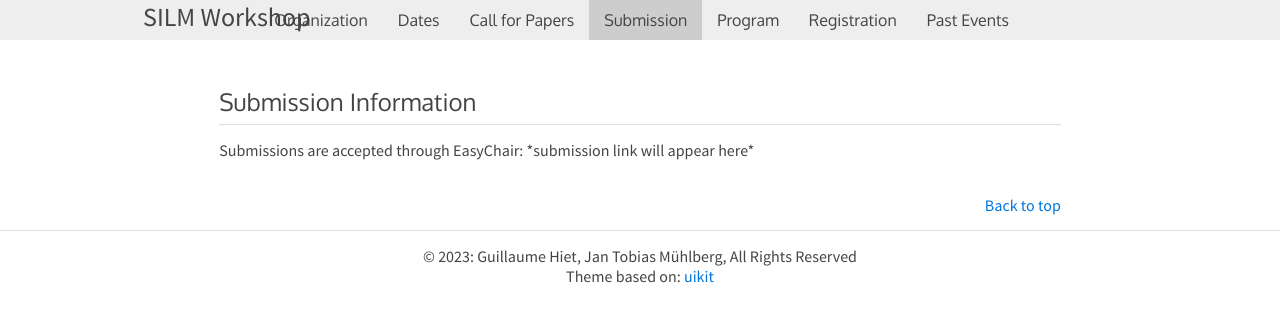
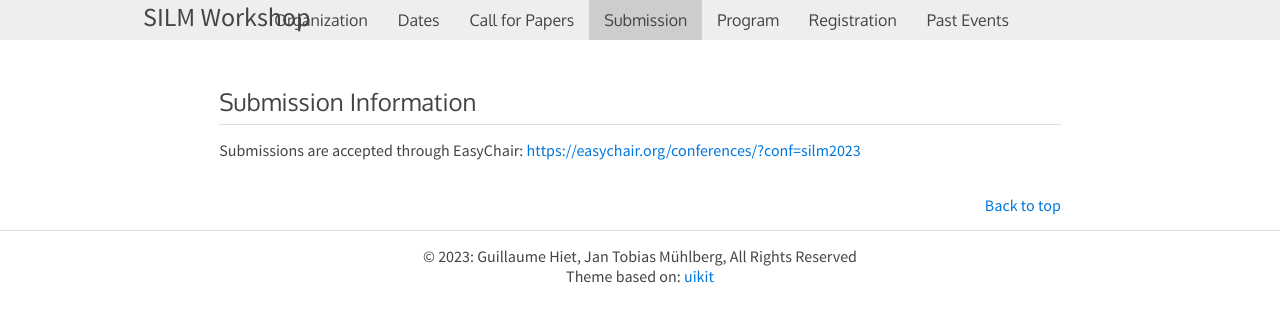
Before and after one commit to silm-workshop/silm-workshop.github.io, a Jekyll site: the page built from submission.html, in a window 1280 px wide. Shown: the top 322 px of the page. Built offline with Jekyll 4.4.1, drawn with Linux system fonts in a browser that asks for light colours.

Commit message:
added submission link

```diff
--- a/submission.html
+++ b/submission.html
@@ -3,5 +3,5 @@ title: Submission Information
 layout: default
 ---
 
-<p>Submissions are accepted through EasyChair: *submission link will appear
-here*</p>
+<p>Submissions are accepted through EasyChair: <a
+href="https://easychair.org/conferences/?conf=silm2023">https://easychair.org/conferences/?conf=silm2023</a></p>
```
